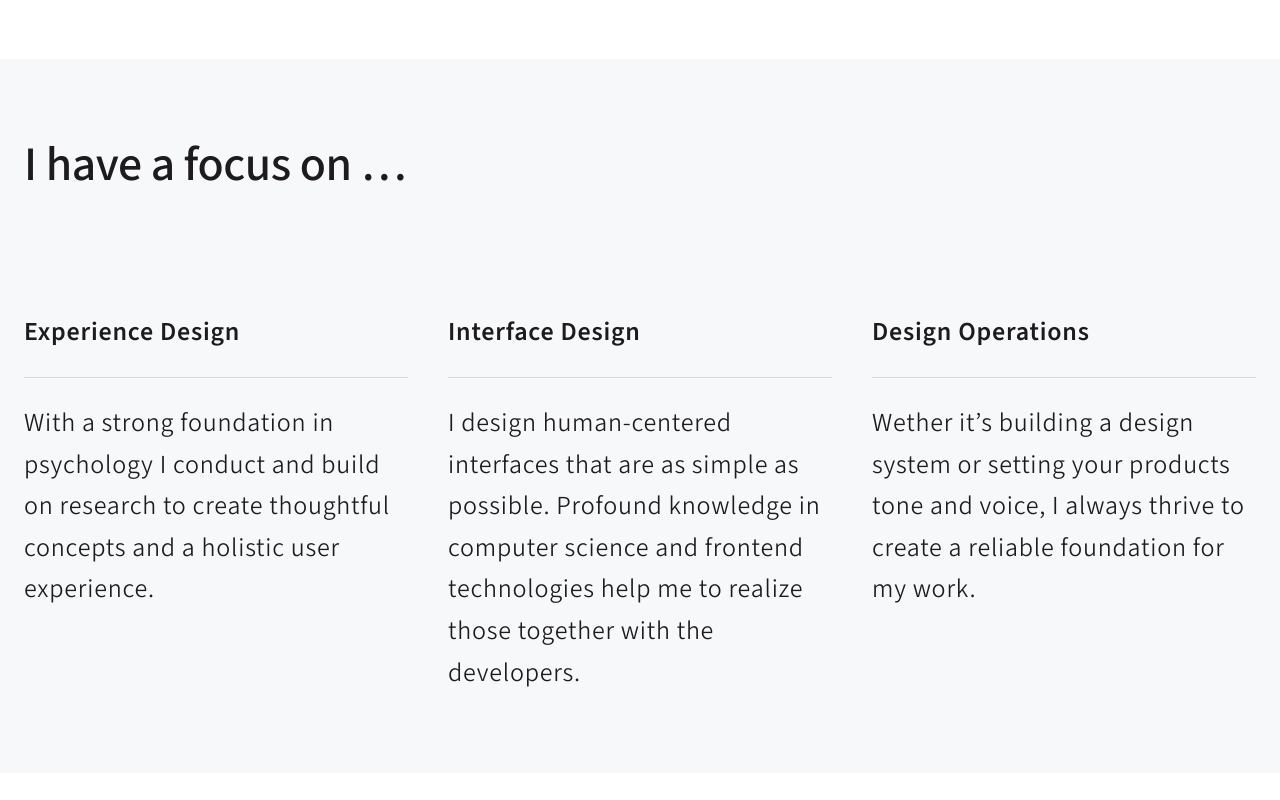
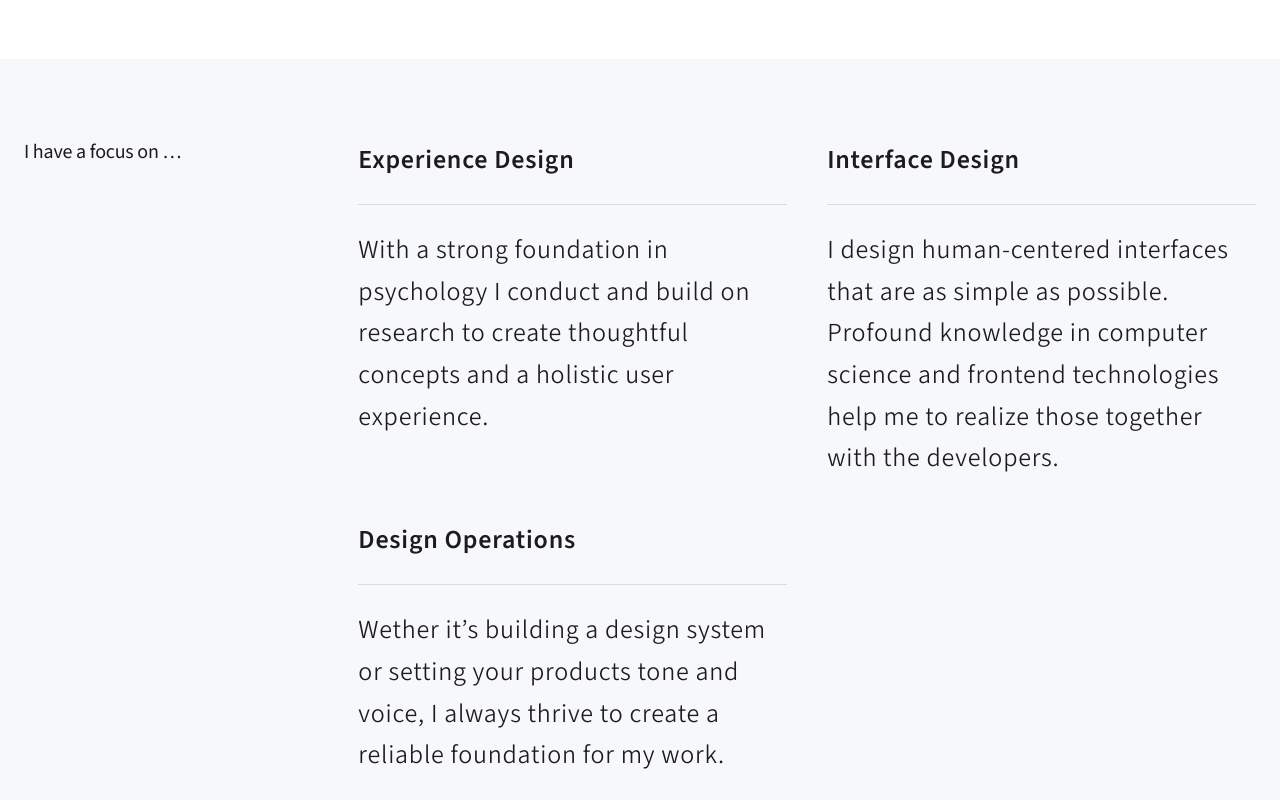
Before and after one commit to dbueker/portfolio-danielbueker, a Nuxt app: page /about in a window 1280 px wide. Shown: the part 860-1660 px from the top of the page. Built offline with nearby package versions, Linux system fonts and the light colour scheme.

Commit message:
Skillset Grid Update

```diff
--- a/components/Skillset.vue
+++ b/components/Skillset.vue
@@ -5,15 +5,20 @@ import TextTeaser from './TextTeaser.vue'
 
 <template>
     <div class="bg-lightmode-surface dark:bg-darkmode-surface">
-        <div class="w-full px-6 py-20 mx-auto lg:max-w-screen-xl">
-            <p class="text-h2-mobile lg:text-h2-desktop text-lightmode-on-surface dark:text-darkmode-on-surface pb-10 lg:pb-20">I have a focus on …</p>
-            <Divider class="lg:hidden" />
-            <div class="grid grid-cols-1 md:grid-cols-2 lg:grid-cols-3 gap-10 pt-10">
+        <div class="md:flex w-full px-6 py-20 space-y-8 md:space-y-0 mx-auto lg:max-w-screen-xl">
+            <p class="basis-full mr-20 text-chapter text-lightmode-on-surface dark:text-darkmode-on-surface">I have a focus on …</p>
+            <div class="grid grid-cols-1 lg:grid-cols-2 gap-10">
+                <div class="space-y-10">
                 <TextTeaser headline="Experience Design" text="With a strong foundation in psychology I conduct and build on research to create thoughtful concepts and a holistic user experience."/>
-                <Divider class="md:hidden" />
+                <Divider class="lg:hidden" />
+                </div>
+                <div class="space-y-10">
                 <TextTeaser headline="Interface Design" text="I design human-centered interfaces that are as simple as possible. Profound knowledge in computer science and frontend technologies help me to realize those together with the developers."/>
-                <Divider class="md:hidden" />
+                <Divider class="lg:hidden" />
+                </div>
+                <div class="space-y-10">
                 <TextTeaser headline="Design Operations" text="Wether it’s building a design system or setting your products tone and voice, I always thrive to create a reliable foundation for my work. "/>
+                </div>
             </div>
         </div>
     </div>
```
